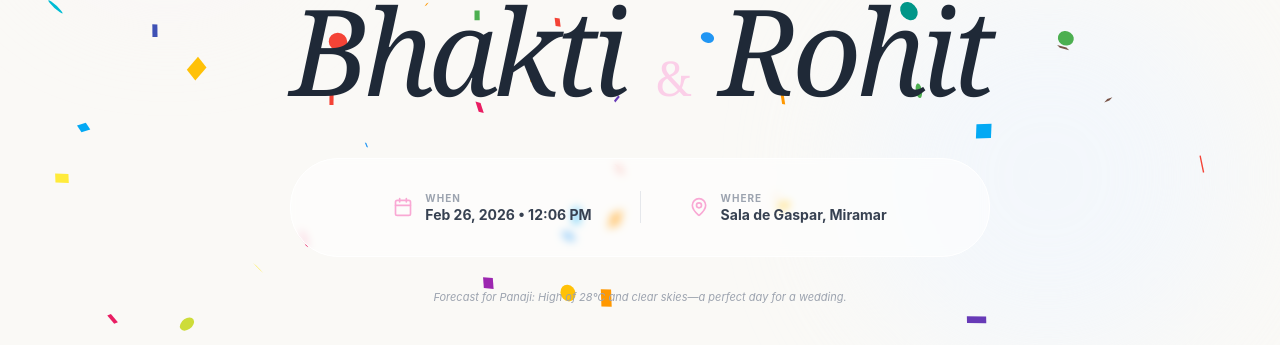
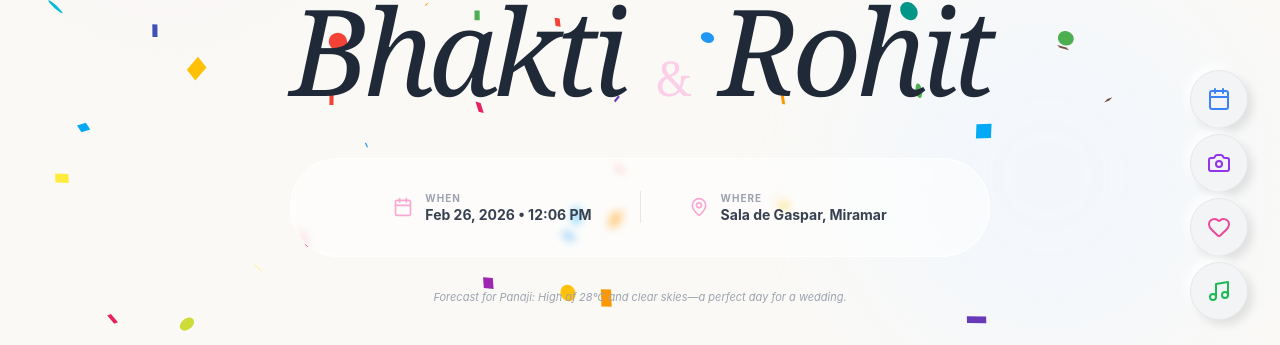
Before and after one commit to thatsrohitnaik/staticpage, a React (Vite) app: page / in a window 1280 px wide. Shown: the part 352-697 px from the top of the page. Built offline with nearby package versions, Linux system fonts and the light colour scheme; no server answers.

Commit message:
1st feb change

```diff
--- a/src/MainApp.jsx
+++ b/src/MainApp.jsx
@@ -19,6 +19,7 @@ import MessagePanel from "./componentNew/MessagePanel.js";
 import MusicSection from "./componentNew/MusicSection.js";
 import BlessingsSection from "./componentNew/BlessingsSection.js";
 import GuestGuide from "./componentNew/GuestGuide.js";
+import {PhotoScrollButton} from "./componentNew/PhotoScrollButton.js";
 
 function App() {
     const [windowSize, setWindowSize] = useState({
@@ -49,11 +50,12 @@ function App() {
 
                     {/*<Gallery />*/}
                     {/*<RSVP />*/}
-                    <Details />
                     <PhotoUploadPanel />
                     <MusicSection/>
                     <BlessingsSection/>
                     <GuestGuide/>
+                    <Details />
+                    <PhotoScrollButton/>
                     <Footer />
                 </div>
             </PlaylistProvider>
--- a/src/componentNew/BackgroundMusic.tsx
+++ b/src/componentNew/BackgroundMusic.tsx
@@ -24,7 +24,7 @@ export default function BackgroundMusic() {
                 // This is where your console message comes from
                 console.warn("Autoplay blocked: Waiting for user interaction.");
                 setIsPlaying(false);
-                setShowHint(true); // Show the hint to the user
+                setShowHint(false); // Show the hint to the user
             }
         };
 
--- a/src/componentNew/BlessingsSection.tsx
+++ b/src/componentNew/BlessingsSection.tsx
@@ -78,7 +78,7 @@ export default function BlessingsSection() {
     };
 
     return (
-        <section className="py-20 px-4 bg-gray-50/50">
+        <section className="py-20 px-4 bg-gray-50/50" id={"blessings-section"}>
             <div className="max-w-6xl mx-auto">
                 <div className="text-center mb-16">
                     <h2 className="text-5xl font-light text-gray-700 italic mb-4">Blessings & Wishes</h2>
--- a/src/componentNew/Details.tsx
+++ b/src/componentNew/Details.tsx
@@ -10,7 +10,7 @@ export default function Details() {
                 { name: "Bride: Gracia's Villa", sub: "Miramar, Panjim", link: "https://maps.app.goo.gl/u866X4JRQFsJWJzG9" }
             ],
             icon: <Sparkles className="w-6 h-6 text-orange-400" />,
-            note: "Start the festivities with turmeric and joy."
+            note: "Theme : Yellow, Start the festivities with turmeric and joy."
         },
         {
             title: "The Wedding Ceremony",
@@ -33,7 +33,7 @@ export default function Details() {
     ];
 
     return (
-        <section className="py-24 px-4 bg-white/30">
+        <section className="py-24 px-4 bg-white/30" id={"wedding-hero"}>
             <div className="max-w-5xl mx-auto">
                 <div className="text-center mb-20">
                     <span className="text-pink-400 font-bold tracking-[0.3em] uppercase text-xs">The Main Events</span>
--- a/src/componentNew/MusicSection.tsx
+++ b/src/componentNew/MusicSection.tsx
@@ -5,7 +5,7 @@ export default function MusicSection() {
     const embedLink = "https://open.spotify.com/embed/playlist/4EBz7UGsSPw0fTxBL4W09I?utm_source=generator";
 
     return (
-        <section className="py-20 px-4 bg-white/50">
+        <section className="py-20 px-4 bg-white/50" id={"jukebox-section"}>
             <div className="max-w-6xl mx-auto">
                 <div className="text-center mb-16">
                     <h2 className="text-5xl font-light text-gray-700 mb-4">Wedding Jams</h2>
--- /dev/null
+++ b/src/componentNew/PhotoScrollButton.tsx
@@ -0,0 +1,51 @@
+import {Calendar, Camera, Heart, Music} from 'lucide-react';
+import {QuickNavButton} from "./QuickNavProps";
+
+export function PhotoScrollButton() {
+    const scrollToPhotos = () => {
+        const element = document.getElementById('photo-upload');
+        if (element) {
+            element.scrollIntoView({ behavior: 'smooth' });
+        }
+    };
+
+    return (
+        <>
+            {/* Wedding Details - Top Button */}
+            <QuickNavButton
+                icon={Calendar}
+                targetId="wedding-hero"
+                label="Details"
+                colorClass="text-blue-500"
+                bottomOffset="bottom-80"
+            />
+
+            {/* Photo Gallery Button */}
+            <QuickNavButton
+                icon={Camera}
+                targetId="photo-upload"
+                label="Photos"
+                colorClass="text-purple-600"
+                bottomOffset="bottom-64"
+            />
+
+            {/* Blessings Button */}
+            <QuickNavButton
+                icon={Heart}
+                targetId="blessings-section"
+                label="Wishes"
+                colorClass="text-pink-500"
+                bottomOffset="bottom-48"
+            />
+
+            {/* Spotify/Music Button */}
+            <QuickNavButton
+                icon={Music}
+                targetId="jukebox-section"
+                label="Jukebox"
+                colorClass="text-[#1DB954]"
+                bottomOffset="bottom-32"
+            />
+        </>
+    )
+}
--- a/src/componentNew/PhotoUploadPanel.tsx
+++ b/src/componentNew/PhotoUploadPanel.tsx
@@ -5,7 +5,7 @@ export default function PhotoUploadSection() {
     const SHARED_ALBUM_LINK = "https://photos.google.com/share/AF1QipNw1FJvGS2nqkgdMjuXuGDkv4vdYZs4D9sAqo9XydtV-KdQ93jVdyO2lMmTuH-D7A?key=TF9jR3lfWmNlVjJTbGFZWDFnalVqVEJKWVowNWlB";
 
     return (
-        <section className="py-20 px-4 bg-white/50">
+        <section className="py-20 px-4 bg-white/50" id="photo-upload">
             <div className="max-w-6xl mx-auto">
                 <div className="text-center mb-16">
                     <h2 className="text-5xl font-light text-gray-700 italic mb-4">Capture the Magic</h2>
--- /dev/null
+++ b/src/componentNew/QuickNavProps.tsx
@@ -0,0 +1,37 @@
+import { LucideIcon } from 'lucide-react';
+
+interface QuickNavProps {
+    icon: LucideIcon;
+    targetId: string;
+    label: string;
+    colorClass: string; // Tailwind text color class
+    bottomOffset: string; // e.g., 'bottom-32'
+}
+
+export function QuickNavButton({ icon: Icon, targetId, label, colorClass, bottomOffset }: QuickNavProps) {
+    const scrollToSection = () => {
+        const element = document.getElementById(targetId);
+        if (element) {
+            element.scrollIntoView({ behavior: 'smooth' });
+        }
+    };
+
+    return (
+        <button
+            onClick={scrollToSection}
+            className={`fixed ${bottomOffset} right-8 z-50 p-4 rounded-full transition-all bg-gray-100 border border-gray-200
+      shadow-[5px_5px_10px_rgba(0,0,0,0.1),-5px_-5px_10px_rgba(255,255,255,0.8)]
+      group active:scale-95 hover:scale-110 ${colorClass}`}
+            aria-label={`Scroll to ${label}`}
+        >
+            <Icon className="w-6 h-6" />
+
+            {/* Tooltip */}
+            <span className="absolute right-full mr-4 top-1/2 -translate-y-1/2 px-3 py-1 bg-white
+      text-[10px] font-black uppercase tracking-widest rounded-lg shadow-sm border border-gray-100
+      opacity-0 group-hover:opacity-100 transition-opacity whitespace-nowrap pointer-events-none">
+        {label}
+      </span>
+        </button>
+    );
+}
```
Also changed, not shown: 5 other files (tests, documents, lock files or other folders).
